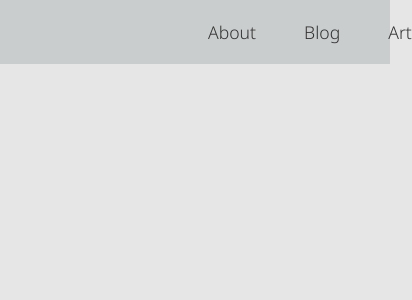
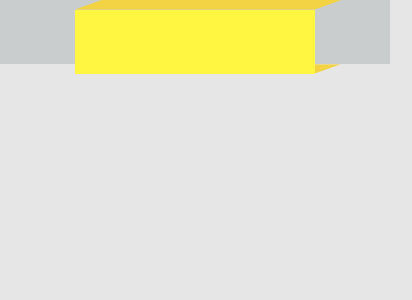
Before and after one commit to timmalstead/personal-site-next-js, a Next.js app: page / in a window 390 px wide. Shown: the top 300 px of the page, 412 px wide, since content can reach past the window. Built offline with nearby package versions, Linux system fonts and the light colour scheme.

Commit message:
adds 3d box to header

```diff
--- a/app/components/header/header.css
+++ b/app/components/header/header.css
@@ -6,12 +6,27 @@ header {
     position: sticky;
     top: 0;
 
-    .polygon {
-        position: relative;
+    .banner-container {
+        --fold-size: 0.6rem;
+
         width: 15rem;
-        height: 6rem;
-        background-color: var(--highlight-color);
-        clip-path: polygon(0% 0%, 0% 100%, 100% 80%, 100% 0%);
+        height: fit-content;
+        .fold {
+            width: 16.65rem;
+            height: var(--fold-size);
+            background-color: var(--contrast-highlight-color);
+            clip-path: polygon(10% 0%, 0% 100%, 90% 100%, 100% 0%);
+        }
+        .banner {
+            position: relative;
+            width: inherit;
+            height: 4rem;
+            background-color: var(--highlight-color);
+            z-index: 1;
+        }
+        :last-child {
+            transform: translateY(calc(-1 * var(--fold-size)));
+        }
     }
 
     nav {
@@ -28,3 +43,14 @@ header {
         }
     }
 }
+
+@media screen and (max-width: 900px) {
+    header {
+        justify-content: center;
+        padding: 0;
+
+        nav {
+            display: none;
+        }
+    }
+}
--- a/app/components/header/index.tsx
+++ b/app/components/header/index.tsx
@@ -1,10 +1,15 @@
+import NextLink from "next/link"
 import { routes } from "../../constants"
-import NextLink from "next/link"
 import "./header.css"
 
+// use intersection observer && figure out if mouse is going down or up
 const Header = () => (
     <header>
-        <div className="polygon" />
+        <div className="banner-container">
+            <div className="fold" />
+            <div className="banner" />
+            <div className="fold" />
+        </div>
         <nav>
             <ul>
                 {routes.slice(1).map(({ path, title }) => (
--- a/app/globals.css
+++ b/app/globals.css
@@ -3,10 +3,12 @@
         "Roboto Mono", "Oxygen Mono", "Ubuntu Monospace", "Source Code Pro",
         "Fira Mono", "Droid Sans Mono", "Courier New", monospace;
     --header-height: 4rem;
+    --small-breakpoint: 900px;
     --text-color: #333;
     --background-color: #e6e6e6;
     --contrast-color: #cacdce;
     --highlight-color: #fff642;
+    --contrast-highlight-color: #f3d343;
 }
 
 @media (prefers-color-scheme: dark) {
@@ -15,6 +17,7 @@
         --background-color: #1b1919;
         --contrast-color: #393533;
         --highlight-color: #42e3ff;
+        --contrast-highlight-color: #2bb9e8;
     }
 }
 
--- a/app/layout.tsx
+++ b/app/layout.tsx
@@ -10,6 +10,7 @@ export const metadata: Metadata = {
     title: { template: "%s | Timothy Malstead", default: "Timothy Malstead" },
     description:
         "The website of Timothy Malstead, a software engineer and artist from the United States.",
+    viewport: "width=device-width, initial-scale=1.0",
 }
 
 const RootLayout = ({
```
